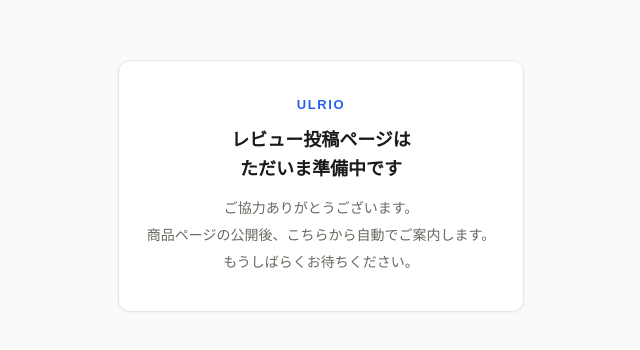
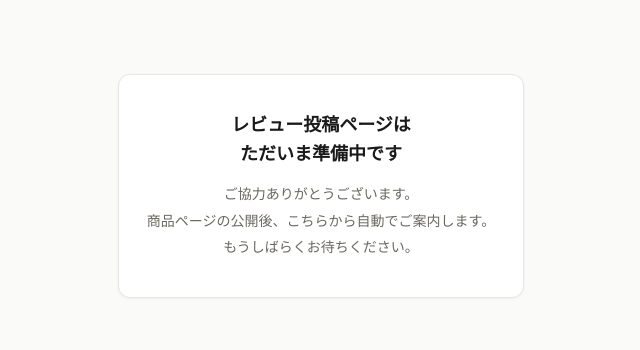
Before and after one commit to eiji0128-glitch/ulrio-plan, a plain HTML site: page bodybrush-review.html in a window 1280 px wide. Shown: the part 238-588 px from the top of the page, without its empty margins (319-959 px from the left). Drawn offline with Linux system fonts and the light colour scheme.

Commit message:
Remove brand name from bodybrush-review redirect page

```diff
--- a/bodybrush-review.html
+++ b/bodybrush-review.html
@@ -34,7 +34,6 @@
 </head>
 <body>
   <div class="box">
-    <div class="brand">ULRIO</div>
     <h1>レビュー投稿ページは<br>ただいま準備中です</h1>
     <p>ご協力ありがとうございます。<br>商品ページの公開後、こちらから自動でご案内します。<br>もうしばらくお待ちください。</p>
     <noscript><p style="margin-top:14px;">※このページはJavaScriptで自動転送します。</p></noscript>
```
